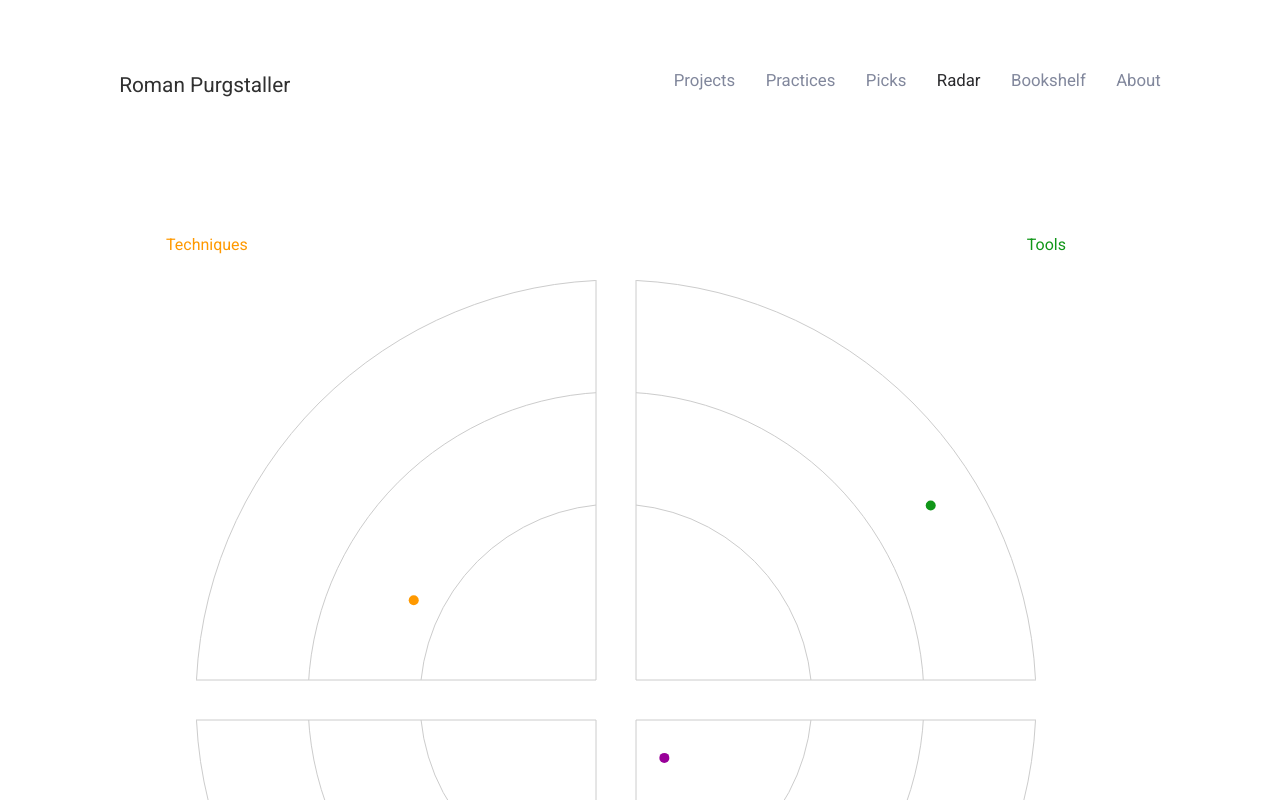
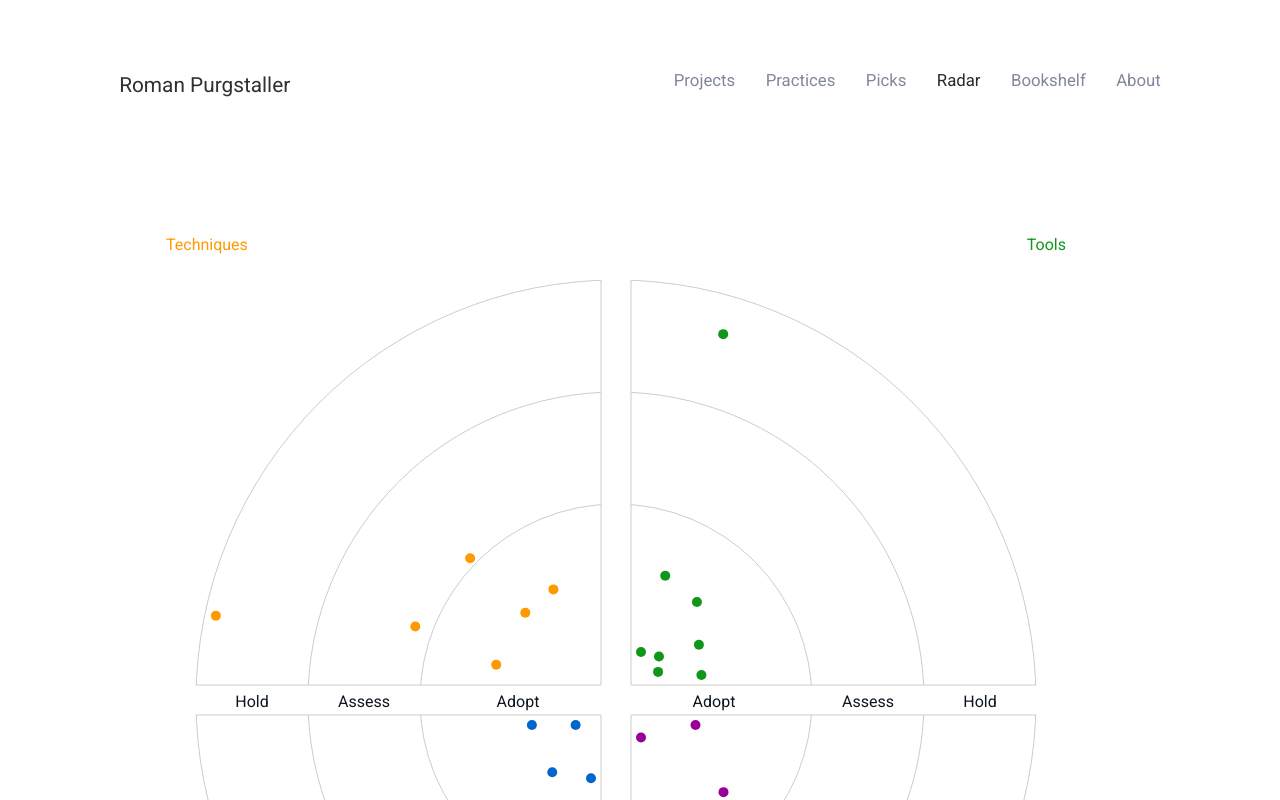
Before and after one commit to rpurgstaller/portfolio-website-react, a React (Create React App) app: page /radar in a window 1280 px wide. Shown: the top 800 px of the page. Built offline with nearby package versions, Linux system fonts and the light colour scheme.

Commit message:
add logic for blip placement

```diff
--- a/src/components/Radar.js
+++ b/src/components/Radar.js
@@ -9,12 +9,14 @@ const centerOffset = 60;
 const ringsCfg = radarData.rings;
 const radii = ringsCfg.map(ring => ring.radius * ringSize);
 
+const quadrantSepSize = 30;
+const quadrantBorderSize = quadrantSepSize/2;
 
 const quadrants = [
-    { radialMin: -1, radialMax: -0.5, factorX: -1, factorY: -1 }, //2
+    { radialMin: -1, radialMax: -0.5, factorX: -1, factorY: -1 },
     { radialMin: -0.5, radialMax: 0, factorX: 1, factorY: -1 },
-    { radialMin: 0.5, radialMax: 1, factorX: -1, factorY: 1 }, //0
-    { radialMin: 0, radialMax: 0.5, factorX: 1, factorY: 1 }, //3
+    { radialMin: 0.5, radialMax: 1, factorX: -1, factorY: 1 },
+    { radialMin: 0, radialMax: 0.5, factorX: 1, factorY: 1 },
 ]
 
 // Reproducible random sequence
@@ -33,6 +35,91 @@ function NormalBetween(min, max) {
     return min + (Random() + Random()) * 0.5 * (max - min);
 }
 
+function BoundedInterval(value, min, max) {
+    var low = Math.min(min, max);
+    var high = Math.max(min, max);
+    return Math.min(Math.max(value, low), high);
+}
+
+// Grid-based placement with jitter for better distribution
+class GridPlacementHelper {
+    constructor(quadrant, ring, polarMin, polarMax, cartesianMin, cartesianMax) {
+        this.quadrant = quadrant;
+        this.ring = ring;
+        this.polarMin = polarMin;
+        this.polarMax = polarMax;
+        this.cartesianMin = cartesianMin;
+        this.cartesianMax = cartesianMax;
+
+        this.gridCells = [];
+        this.usedCells = new Set();
+
+        this.tSteps = 8; // Angular divisions
+        this.rSteps = 4; // Radial divisions
+
+        this.initializeGrid(this.tSteps, this.rSteps);
+    }
+
+    initializeGrid(tSteps, rSteps) {
+        // Create a grid of cells in polar coordinates
+        for (let i = 0; i < tSteps; i++) {
+            for (let j = 0; j < rSteps; j++) {
+                const t = this.polarMin.t + (this.polarMax.t - this.polarMin.t) * (i + 0.5) / tSteps;
+                const r = this.polarMin.r + (this.polarMax.r - this.polarMin.r) * (j + 0.5) / rSteps;
+
+                const cellKey = `${i}-${j}`;
+                this.gridCells.push({
+                    key: cellKey,
+                    polarCoord: { t, r },
+                    index: i * rSteps + j
+                });
+            }
+        }
+
+        // Shuffle grid cells for randomness
+        for (let i = this.gridCells.length - 1; i > 0; i--) {
+            const j = Math.floor(Random() * (i + 1));
+            [this.gridCells[i], this.gridCells[j]] = [this.gridCells[j], this.gridCells[i]];
+        }
+    }
+
+    getNextPoint() {
+        // Find the first unused cell
+        for (let cell of this.gridCells) {
+            if (!this.usedCells.has(cell.key)) {
+                this.usedCells.add(cell.key);
+
+                // Add jitter to the cell position
+                const jitterAmount = 0.3;
+                const jitterT = RandomBetween(
+                    this.polarMin.t + (this.polarMax.t - this.polarMin.t) * (this.gridCells.indexOf(cell) % this.tSteps) / this.tSteps,
+                    this.polarMin.t + (this.polarMax.t - this.polarMin.t) * ((this.gridCells.indexOf(cell) % this.tSteps) + 1) / this.tSteps
+                );
+                const jitterR = RandomBetween(
+                    cell.polarCoord.r - jitterAmount * (this.polarMax.r - this.polarMin.r) / this.rSteps,
+                    cell.polarCoord.r + jitterAmount * (this.polarMax.r - this.polarMin.r) / this.rSteps
+                );
+
+                let point = Cartesian({ t: jitterT, r: jitterR });
+
+                // Constrain to segment bounds
+                return {
+                    x: BoundedInterval(point.x, this.cartesianMin.x, this.cartesianMax.x),
+                    y: BoundedInterval(point.y, this.cartesianMin.y, this.cartesianMax.y)
+                };
+            }
+        }
+
+        // Fallback: if all cells are used, generate random point
+        return Cartesian({
+            t: RandomBetween(this.polarMin.t, this.polarMax.t),
+            r: NormalBetween(this.polarMin.r, this.polarMax.r)
+        });
+    }
+}
+
+// Global storage for grid helpers per segment
+const gridHelpers = new Map();
 
 function Polar(cartesian) {
     var x = cartesian.x;
@@ -53,69 +140,44 @@ function Cartesian(polar) {
 function Segment(quadrant, ring) {
     var polarMin = {
         t: quadrants[quadrant].radialMin * Math.PI,
-        r: ring === 0 ? 30 : radii[ring - 1]
+        r: ring === 0 ? centerOffset/2 : radii[ring - 1]
     };
     var polarMax = {
         t: quadrants[quadrant].radialMax * Math.PI,
         r: radii[ring]
     };
     var cartesianMin = {
-        x: 15 * quadrants[quadrant].factorX,
-        y: 15 * quadrants[quadrant].factorY
+        x: (quadrantBorderSize + 10) * quadrants[quadrant].factorX,
+        y: (quadrantBorderSize + 10) * quadrants[quadrant].factorY
     };
     var cartesianMax = {
         x: radii[2] * quadrants[quadrant].factorX,
         y: radii[2] * quadrants[quadrant].factorY
     };
-    console.log({cartesianMin, cartesianMax});
+
+    const segmentKey = `${quadrant}-${ring}`;
+
+    // Create grid helper if it doesn't exist
+    if (!gridHelpers.has(segmentKey)) {
+        gridHelpers.set(
+            segmentKey,
+            new GridPlacementHelper(quadrant, ring, polarMin, polarMax, cartesianMin, cartesianMax)
+        );
+    }
+
+    const gridHelper = gridHelpers.get(segmentKey);
+
     return {
-        ClipX: function(d) {
-            var c = BoundedBox(d, cartesianMin, cartesianMax);
-            var p = BoundedRing(Polar(c), polarMin.r + 15, polarMax.r - 15);
-            d.x = Cartesian(p).x; // adjust data too!
-            return d.x;
-        },
-        ClipY: function(d) {
-            var c = BoundedBox(d, cartesianMin, cartesianMax);
-            var p = BoundedRing(Polar(c), polarMin.r + 15, polarMax.r - 15);
-            d.y = Cartesian(p).y; // adjust data too!
-            return d.y;
-        },
-        Rand: function() {
-            return Cartesian({
-                t: RandomBetween(polarMin.t, polarMax.t),
-                r: NormalBetween(polarMin.r, polarMax.r)
-            });
+        randomPoint: function() {
+            return gridHelper.getNextPoint();
         }
     }
 }
 
-
-function BoundedInterval(value, min, max) {
-    var low = Math.min(min, max);
-    var high = Math.max(min, max);
-    return Math.min(Math.max(value, low), high);
-}
-
-function BoundedRing(polar, r_min, r_max) {
-    return {
-        t: polar.t,
-        r: BoundedInterval(polar.r, r_min, r_max)
-    }
-}
-
-function BoundedBox(point, min, max) {
-    return {
-        x: BoundedInterval(point.x, min.x, max.x),
-        y: BoundedInterval(point.y, min.y, max.y)
-    }
-}
-
-
 const CustomBlip = ({ ring, quadrant, name, color, idx }) => {
     let segment = Segment(quadrant, ring);
 
-    let point = segment.Rand();
+    let point = segment.randomPoint();
 
     let x = point.x;
     let y = point.y;
@@ -143,9 +205,6 @@ export default function Radar() {
     const lineStroke = "#ccc";
 
     const radius = rings.length * ringSize;
-
-    const quadrantSepSize = 40;
-    const cSepSize = quadrantSepSize/2;
 
     return (
         <div className="content-container">
@@ -197,20 +256,46 @@ export default function Radar() {
                     {/*separate quadrants*/}
                     {
                         <g>
-                            <rect key="x1" x={-border} y={-cSepSize} width={size} height={quadrantSepSize} fill={backgroundColor} />
-                            <rect key="x2" x={-cSepSize} y={-border} width={quadrantSepSize} height={size} fill={backgroundColor} />
+                            <rect key="x1" x={-border} y={-quadrantBorderSize} width={size} height={quadrantSepSize} fill={backgroundColor} />
+                            <rect key="x2" x={-quadrantBorderSize} y={-border} width={quadrantSepSize} height={size} fill={backgroundColor} />
 
-                            <line key="y1" x1={-cSepSize} y1={-cSepSize} x2={-radius} y2={-cSepSize} stroke={lineStroke}/>
-                            <line key="y2" x1={cSepSize} y1={-cSepSize} x2={radius} y2={-cSepSize} stroke={lineStroke}/>
-                            <line key="y3" x1={-cSepSize} y1={cSepSize} x2={-radius} y2={cSepSize} stroke={lineStroke}/>
-                            <line key="y4" x1={cSepSize} y1={cSepSize} x2={radius} y2={cSepSize} stroke={lineStroke}/>
+                            <line key="y1" x1={-quadrantBorderSize} y1={-quadrantBorderSize} x2={-radius} y2={-quadrantBorderSize} stroke={lineStroke}/>
+                            <line key="y2" x1={quadrantBorderSize} y1={-quadrantBorderSize} x2={radius} y2={-quadrantBorderSize} stroke={lineStroke}/>
+                            <line key="y3" x1={-quadrantBorderSize} y1={quadrantBorderSize} x2={-radius} y2={quadrantBorderSize} stroke={lineStroke}/>
+                            <line key="y4" x1={quadrantBorderSize} y1={quadrantBorderSize} x2={radius} y2={quadrantBorderSize} stroke={lineStroke}/>
 
-                            <line key="z1" x1={-cSepSize} y1={-cSepSize} x2={-cSepSize} y2={-radius} stroke={lineStroke}/>
-                            <line key="z2" x1={cSepSize} y1={-cSepSize} x2={cSepSize} y2={-radius} stroke={lineStroke}/>
-                            <line key="z3" x1={-cSepSize} y1={cSepSize} x2={-cSepSize} y2={radius} stroke={lineStroke}/>
-                            <line key="z4" x1={cSepSize} y1={cSepSize} x2={cSepSize} y2={radius} stroke={lineStroke}/>
+                            <line key="z1" x1={-quadrantBorderSize} y1={-quadrantBorderSize} x2={-quadrantBorderSize} y2={-radius} stroke={lineStroke}/>
+                            <line key="z2" x1={quadrantBorderSize} y1={-quadrantBorderSize} x2={quadrantBorderSize} y2={-radius} stroke={lineStroke}/>
+                            <line key="z3" x1={-quadrantBorderSize} y1={quadrantBorderSize} x2={-quadrantBorderSize} y2={radius} stroke={lineStroke}/>
+                            <line key="z4" x1={quadrantBorderSize} y1={quadrantBorderSize} x2={quadrantBorderSize} y2={radius} stroke={lineStroke}/>
                         </g>
                     }
+                    {/* Label rings} */}
+                    {
+                        rings.map((ring, i) => (
+                            <g>
+                                <text
+                                    key={"ring_txt_-"+i}
+                                    x={(i==0 ? (ring.radius/2 * ringSize) * -1 : (rings[i-1].radius + 0.4) * ringSize * -1)}
+                                    y={quadrantSepSize/2 - 16/2}
+                                    textAnchor="middle"
+                                    fill={"#0d161f"}
+                                    fontSize="16px"
+                                >
+                                    {ring.name}
+                                </text>
+                                <text
+                                    key={"ring_txt_"+i}
+                                    x={(i==0 ? (ring.radius/2 * ringSize) : (rings[i-1].radius + 0.4) * ringSize)}
+                                    y={quadrantSepSize/2 - 16/2}
+                                    textAnchor="middle"
+                                    fill={"#0d161f"}
+                                >
+                                    {ring.name}
+                                </text>
+
+                            </g>
+                    ))}
                     {/* Draw blips */}
                     {blips.map((blip, idx) => (
                         <CustomBlip
--- a/src/components/RadarData.js
+++ b/src/components/RadarData.js
@@ -2,7 +2,7 @@ export const radarData = {
   quadrants: [
     { name: "Techniques", color: "#ff9900" },
     { name: "Tools", color: "#109618" },
-    { name: "Platforms", color: "#0066cc" },
+    { name: "Resources & Learning materials", color: "#0066cc" },
     { name: "Languages & Frameworks", color: "#990099" },
   ],
   rings: [
@@ -11,11 +11,195 @@ export const radarData = {
     { name: "Hold", radius: 3 },
   ],
   blips: [
-    { name: "React", quadrant: 2, ring: 0 },
-    { name: "Docker", quadrant: 0, ring: 1 },
-    { name: "Kubernetes", quadrant: 1, ring: 2 },
-    { name: "Bruno", quadrant: 3, ring: 0 },
-    { name: "some platform", quadrant: 2, ring: 1}
-    // Add more blips as needed
+    {
+      name: "Bruno",
+      quadrant: 3,
+      ring: 0,
+      description: "Really cool and lightweight API client. I especially like Bruno because it's Git native.",
+    },
+    {
+      name: "VS Code",
+      quadrant: 1,
+      ring: 0,
+      description:
+        "I use VS Code for most of my daily tasks. For larger projects, though, I currently prefer PyCharm.",
+    },
+    {
+      name: "PyCharm",
+      quadrant: 1,
+      ring: 2,
+      description:
+        "I use PyCharm mostly with my current stack — Python, Angular, and PostgreSQL. While I mostly " +
+        "prefer PyCharm for larger projects, I also started using it for side projects and smaller experiments.",
+    },
+    {
+      name: "pgAdmin",
+      quadrant: 1,
+      ring: 0,
+      description:
+        "While I write most of my queries in PyCharm, I prefer using pgAdmin for more complex queries " +
+        "and for analyzing execution plans.",
+    },
+    {
+      name: "Tuta",
+      quadrant: 1,
+      ring: 0,
+      description:
+        "I think the focus on privacy and security is really cool. Even though the product is still in " +
+        "its early stages, it mostly works for what I need.",
+    },
+    {
+      name: "Obsidian",
+      quadrant: 1,
+      ring: 0,
+      description:
+        "I use Obsidian for note-taking and organizing my personal life. The way I use obsidian is " +
+        "inspired by the zettelkasten method as well as some of the methods and philosophies behind " +
+        "bramses highly opinionated vault.",
+    },
+    {
+      name: "KeePass",
+      quadrant: 1,
+      ring: 0,
+      description:
+        "My go-to password manager for years. I prefer KeePass's local-first approach. Syncing between " +
+        "devices requires a bit of manual effort, but it works smoothly when combined with Syncthing.",
+    },
+    {
+      name: "Autohotkey",
+      quadrant: 1,
+      ring: 0,
+      description:
+        "Since I use a US keyboard layout, I rely on AutoHotkey primarily for typing German umlauts " +
+        "(ä, ö, ü, ß) on Windows. On my personal Linux PC, I use autokey for the same purpose.",
+    },
+    {
+      name: "Syncthing",
+      quadrant: 1,
+      ring: 0,
+      description:
+        "I use Syncthing to sync files between my devices. It's a cool alternative to cloud-services, " +
+        "especially for sensitive data like my KeePass database.",
+    },
+    {
+      name: "The Stack Overflow Podcast",
+      quadrant: 2,
+      ring: 0,
+      description:
+        "I really enjoy listening to the Stack Overflow Podcast from time to time. I've learned a " +
+        "bunch of interesting stuff about software engineering, especially about team culture and leadership.",
+    },
+    {
+      name: "The Pragmatic Engineer",
+      quadrant: 2,
+      ring: 0,
+      description:
+        "The Pragmatic Engineer is a really cool podcast about software engineering, leadership, and " +
+        "career development. I also enjoyed the Software Engineer's Guidebook by Gergely Orosz.",
+    },
+    {
+      name: "Darknet Diaries",
+      quadrant: 2,
+      ring: 0,
+      description:
+        "Darknet Diaries covers topics like hacking, cybercrime, and internet privacy. I really like " +
+        "the storytelling style and thriller-like atmosphere of the episodes.",
+    },
+    {
+      name: "Hacker News",
+      quadrant: 2,
+      ring: 0,
+      description: "",
+    },
+    {
+      name: "The Economist",
+      quadrant: 2,
+      ring: 0,
+      description: "",
+    },
+    {
+      name: "farnamstreetblog",
+      quadrant: 2,
+      ring: 2,
+      description: "",
+    },
+    {
+      name: "KANBAN",
+      quadrant: 0,
+      ring: 0,
+      description: "",
+    },
+    {
+      name: "Test-driven-development",
+      quadrant: 0,
+      ring: 0,
+      description: "",
+    },
+    {
+      name: "pre-commit hooks",
+      quadrant: 0,
+      ring: 0,
+      description: "",
+    },
+    {
+      name: "communities of practice",
+      quadrant: 0,
+      ring: 1,
+      description: "",
+    },
+    {
+      name: "Agends.md",
+      quadrant: 0,
+      ring: 1,
+      description: "",
+    },
+    {
+      name: "SCRUM",
+      quadrant: 0,
+      ring: 2,
+      description: "",
+    },
+    {
+      name: "UV",
+      quadrant: 3,
+      ring: 0,
+      description: "",
+    },
+    {
+      name: "ruff",
+      quadrant: 3,
+      ring: 0,
+      description: "",
+    },
+    {
+      name: "black",
+      quadrant: 3,
+      ring: 0,
+      description: "",
+    },
+    {
+      name: "flake8",
+      quadrant: 3,
+      ring: 2,
+      description: "",
+    },
+    {
+      name: "Django",
+      quadrant: 3,
+      ring: 2,
+      description: "",
+    },
+    {
+      name: "Celery",
+      quadrant: 3,
+      ring: 2,
+      description: "",
+    },
+    {
+      name: "PL/SQL",
+      quadrant: 3,
+      ring: 1,
+      description: "",
+    },
   ],
 };
```
